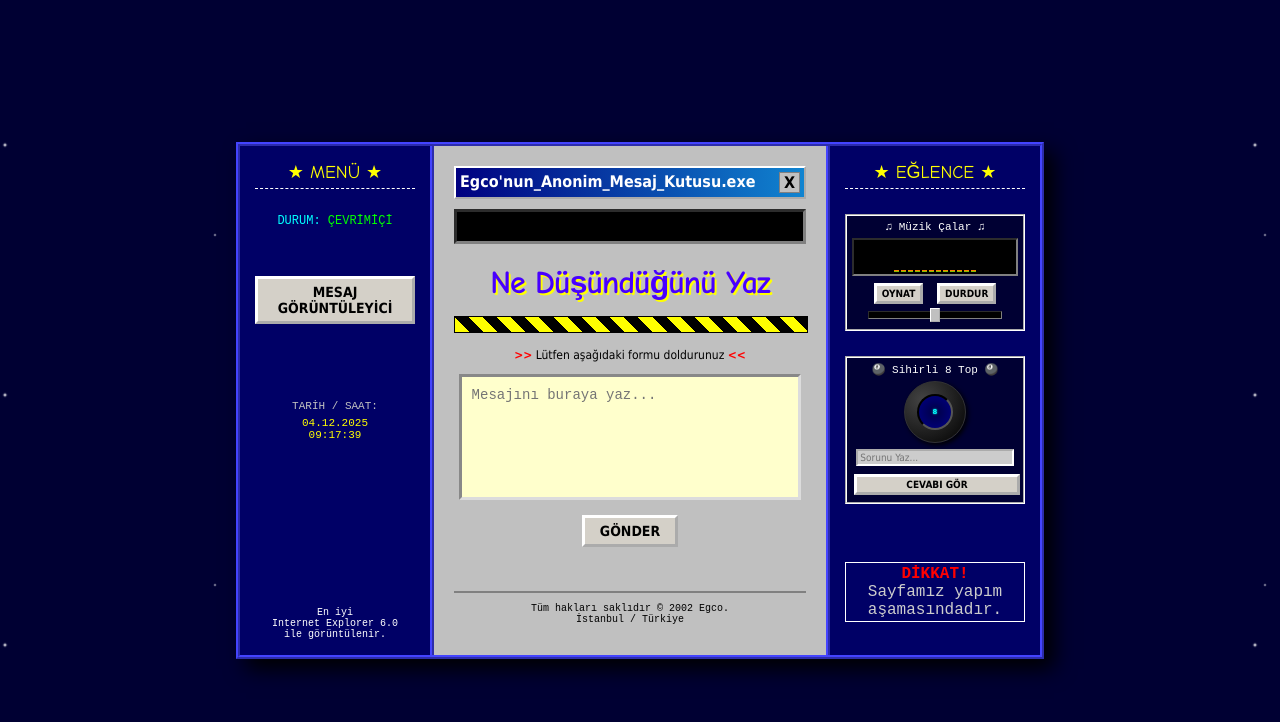
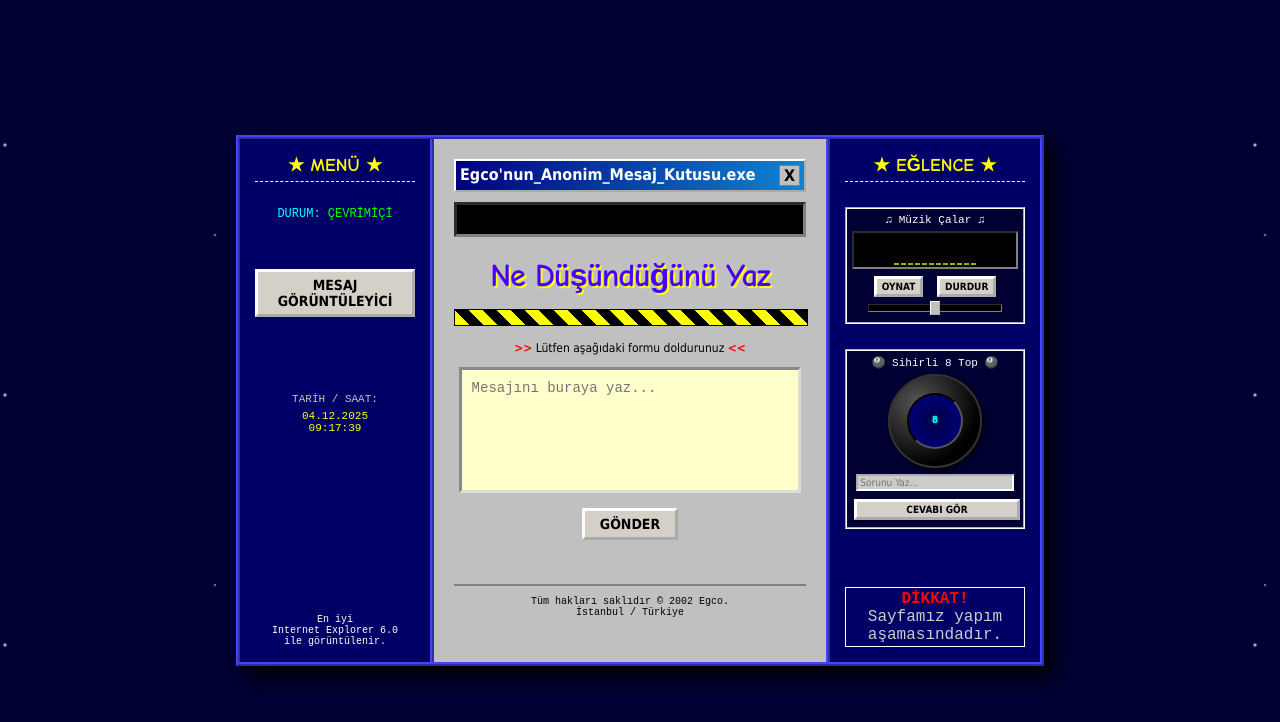
Before and after one commit to Egco2811/anonim-mesaj, a plain HTML site: page index.html in a window 1280 px wide. Drawn offline with nearby package versions, Linux system fonts and the light colour scheme.

Commit message:
visual adjustments

```diff
--- a/index.html
+++ b/index.html
@@ -51,7 +51,7 @@
             <h1>Ne Düşündüğünü Yaz</h1>
 
             <div class="construction-bar"></div>
-            <p style="font-size: 12px; font-family: Tahoma;">
+            <p style="font-size: 12px; font-family: Tahoma, sans-serif;">
                 <span class="blink">>></span> Lütfen aşağıdaki formu doldurunuz <span class="blink"><<</span>
             </p>
 
@@ -145,7 +145,7 @@
         </div>
 
         <div class="input-area">
-            <h3 style="margin-top:0; font-family:'MS Sans Serif'">Mesaj Görüntüleyici</h3>
+            <h3 style="margin-top:0; font-family:'MS Sans Serif', sans-serif">Mesaj Görüntüleyici</h3>
             <p style="font-size:12px;">Google Sheet'ten kopyaladığın mesajı aşağıya yapıştır:</p>
             <textarea id="rawInput" class="viewer-textarea" placeholder="Mesajı buraya yapıştır..."></textarea>
             <br>
--- a/style.css
+++ b/style.css
@@ -90,11 +90,14 @@ textarea {
 }
 
 .sidebar-header {
-    color: yellow;
+    color: #ffff00;
     font-size: 18px;
     border-bottom: 1px dashed white;
     padding-bottom:5px;
-    font-family: 'Comic Sans MS', sans-serif;
+    font-family: 'Comic Sans MS', 'Chalkboard SE', sans-serif;
+    font-weight: bold;
+    display: block;
+    width: 100%;
 }
 
 .content-area {
@@ -236,25 +239,31 @@ h1 {
 .ball-wrapper {
     display: flex;
     justify-content: center;
+    align-items: center;
     margin-bottom: 5px;
+    width: 100%;
 }
 
 .magic-ball {
-    width: 60px;
-    height: 60px;
-    background: radial-gradient(circle at 30% 30%, #444, #000);
+    width: 90px;
+    height: 90px;
+    background-color: #000;
+    background: radial-gradient(circle at 30% 30%, #555, #000 70%);
     border-radius: 50%;
     display: flex;
     align-items: center;
     justify-content: center;
-    border: 1px solid #333;
+    border: 2px solid #333;
     box-shadow: 2px 2px 5px #000;
     margin: 0 auto;
+    position: relative;
+    z-index: 5;
 }
 
 .ball-window {
-    width: 30px;
-    height: 30px;
+    width: 50px;
+    height: 50px;
+    background-color: #000044;
     background: radial-gradient(circle, #000044, #000088);
     border-radius: 50%;
     border: 2px inset #555;
@@ -263,7 +272,7 @@ h1 {
     justify-content: center;
     text-align: center;
     color: #00ffff;
-    font-size: 8px;
+    font-size: 10px;
     font-weight: bold;
     padding: 1px;
     text-shadow: 0 0 2px cyan;
```
Also changed, not shown: scripts/viewer.js (line endings or trailing spaces).
